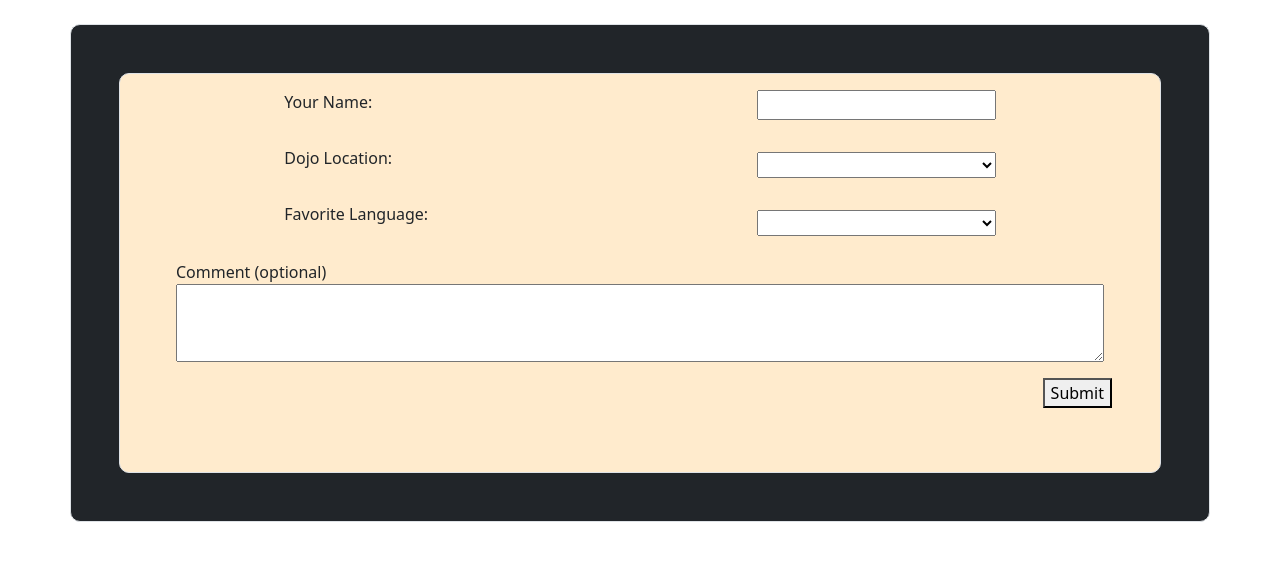
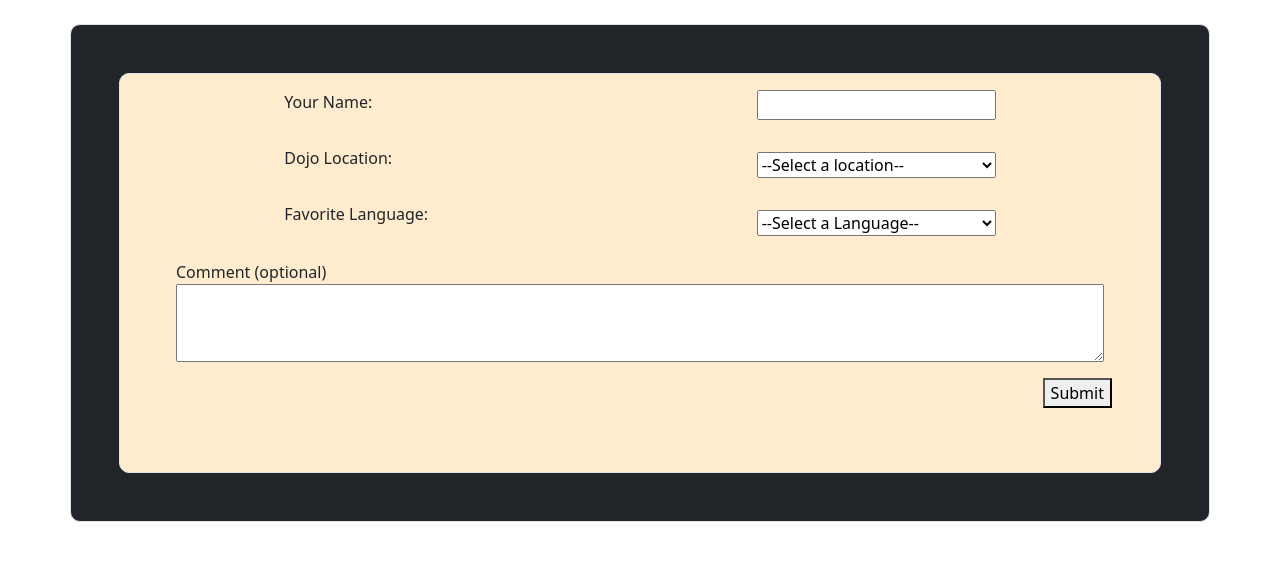
Before and after one commit to LKDomingo/dojo_survey, a Flask app: page / in a window 1280 px wide. Shown: the top 561 px of the page. Run offline with Flask 2, Linux system fonts and the light colour scheme.

Commit message:
fixed flash error

```diff
--- a/flask_app/templates/index.html
+++ b/flask_app/templates/index.html
@@ -22,13 +22,13 @@
                 <div class="inputs d-flex flex-column">
                     <input class="m-3" type="text" name="name">
                     <select class="m-3" name="location">
-                            <option selected disabled hidden></option>
+                            <option value="">--Select a location--</option>
                             <option value="San Jose">San Jose</option>
                             <option value="Seattle">Seattle</option>
                             <option value="Burbank">Burbank</option>
                     </select>
                     <select class="m-3" name="language">
-                        <option selected disabled hidden></option>
+                        <option value="">--Select a Language--</option>
                         <option value="Python">Python</option>
                         <option value="C#">C#</option>
                         <option value="Javascript">Javascript</option>
```
